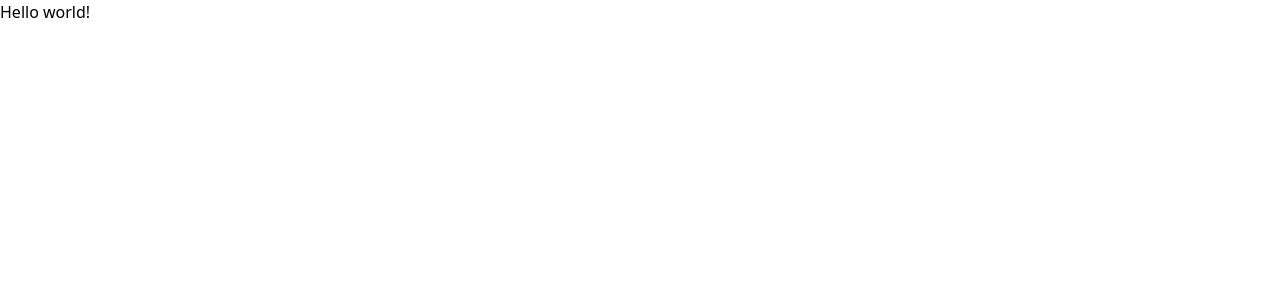
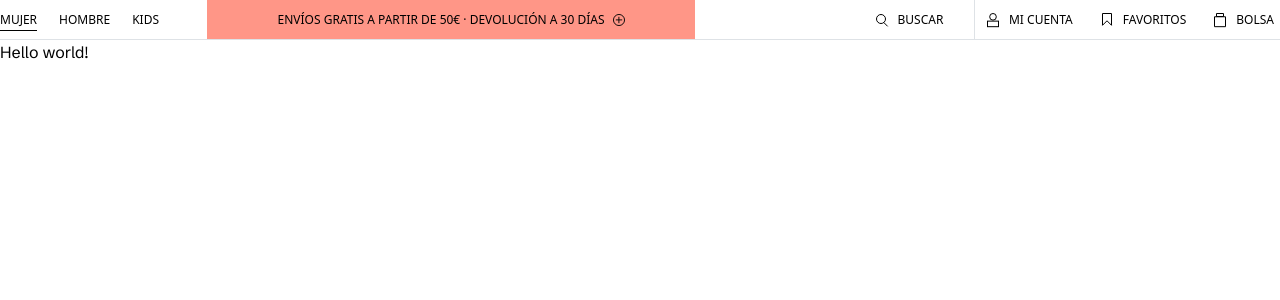
Before and after one commit to alejomejia/desigual-ux-developer, a Next.js app: page / in a window 1280 px wide. Shown: the top 300 px of the page. Built offline with nearby package versions, Linux system fonts and the light colour scheme.

Commit message:
create and add header component to layout

```diff
--- a/src/app/layout.tsx
+++ b/src/app/layout.tsx
@@ -1,5 +1,6 @@
 import type { Metadata } from "next";
 
+import { Header } from "@/components/header";
 import { fontSans } from "@/lib/styles/fonts";
 import { cn } from "@/lib/utils/helpers";
 
@@ -18,7 +19,10 @@ export default function RootLayout({
   return (
     <html lang="es">
       <body className={cn("antialased", fontSans.variable)}>
-        {children}
+        <Header />
+        <main className="font-sans">
+          {children}
+        </main>
       </body>
     </html>
   );
--- /dev/null
+++ b/src/components/header/header-announcement.tsx
@@ -0,0 +1,22 @@
+import { cn } from "@/lib/utils/helpers";
+
+import { IconPlusCircle } from "../icons/icon-plus-circle";
+import { Link } from "../link";
+
+const ANNOUNCEMENT_MESSAGE = "Envíos gratis a partir de 50€ · Devolución a 30 días"
+
+export function HeaderAnnouncement() {
+  return (
+    <Link
+      href="#"
+      className={cn(
+        "w-full max-w-122 h-full px-4",
+        "flex gap-2 justify-center items-center",
+        "bg-brand-salmon/80",
+        "group/announcement"
+      )}>
+      <span>{ANNOUNCEMENT_MESSAGE}</span>
+      <IconPlusCircle className="size-3" />
+    </Link>
+  )
+}
--- /dev/null
+++ b/src/components/header/header-categories-menu.tsx
@@ -0,0 +1,50 @@
+import { cn } from "@/lib/utils/helpers"
+import { Link } from "../link"
+
+const HEADER_CATEGORIES_ITEMS = [
+  {
+    id: "mujer",
+    href: "#",
+    label: "Mujer"
+  },
+  {
+    id: "hombre",
+    href: "#",
+    label: "Hombre"
+  },
+  {
+    id: "kids",
+    href: "#",
+    label: "Kids"
+  },
+]
+
+export function HeaderCategoriesMenu() {
+  return (
+    <nav className="h-full">
+      <ul className="h-full flex items-center gap-5.5">
+        {HEADER_CATEGORIES_ITEMS.map(({ id, href, label }, index) => {
+          // Active items must be compared by current path and href
+          // In this case just for UI work, I'm gonna use index based active classname
+          const isItemActive = index === 0
+
+          return (
+            <li key={id}>
+              <Link
+                href={href}
+                className={cn(
+                  {
+                    "border-b pb-0.5": isItemActive,
+                    "hover:opacity-40 transition-opacity duration-300": !isItemActive
+                  }
+                )}
+              >
+                {label}
+              </Link>
+            </li>
+          )
+        })}
+      </ul>
+    </nav>
+  )
+}
--- /dev/null
+++ b/src/components/header/header-search.tsx
@@ -0,0 +1,16 @@
+"use client"
+
+import { IconSearch } from "../icons/icon-search"
+
+export function HeaderSearch() {
+  const handleClick = () => {
+    console.log("Clicking search...")
+  }
+
+  return (
+    <button className="cursor-pointer px-1.5 w-full h-full flex gap-1 justify-center items-center" onClick={handleClick} type="button">
+      <IconSearch className="size-6" />
+      <span className="uppercase">Buscar</span>
+    </button>
+  )
+}
--- /dev/null
+++ b/src/components/header/header-shop-menu.tsx
@@ -0,0 +1,85 @@
+"use client"
+
+import type { ComponentType, SVGProps } from "react"
+import { IconFavorite } from "../icons/icon-favorite"
+import { IconShoppingBag } from "../icons/icon-shopping-bag"
+import { IconUser } from "../icons/icon-user"
+import { Link } from "../link"
+
+type ShopItemBase = {
+  id: string
+  label: string
+  icon: ComponentType<SVGProps<SVGSVGElement>>
+}
+
+type ShopItemButton = ShopItemBase & {
+  type: "button"
+  onClick: () => void
+}
+
+type ShopItemLink = ShopItemBase & {
+  type: "link"
+  href: string
+}
+
+type ShopItem = ShopItemButton | ShopItemLink
+
+const HEADER_SHOP_ITEMS: ShopItem[] = [
+  {
+    id: "account",
+    type: "link",
+    href: "#",
+    label: "Mi Cuenta",
+    icon: IconUser,
+  },
+  {
+    id: "favorites",
+    type: "link",
+    href: "#",
+    label: "Favoritos",
+    icon: IconFavorite,
+  },
+  {
+    id: "shopping-bag",
+    type: "button",
+    onClick: () => {
+      console.log("Clicking shopping bag...")
+    },
+    label: "Bolsa",
+    icon: IconShoppingBag,
+  },
+]
+
+function ShopMenuItem({ item }: { item: ShopItem }) {
+  const Icon = item.icon
+
+  if (item.type === "button") {
+    return (
+      <button className="cursor-pointer px-1.5 h-full flex gap-1 items-center" onClick={item.onClick} type="button">
+        <Icon className="size-6" />
+        <span className="uppercase">{item.label}</span>
+      </button>
+    )
+  }
+
+  return (
+    <Link className="px-1.5 h-full flex gap-1 items-center" href={item.href}>
+      <Icon className="size-6" />
+      <span>{item.label}</span>
+    </Link>
+  )
+}
+
+export function HeaderShopMenu() {
+  return (
+    <nav className="h-full">
+      <ul className="h-full flex items-center gap-2.5">
+        {HEADER_SHOP_ITEMS.map((item) => (
+          <li key={item.id} className="h-full">
+            <ShopMenuItem item={item} />
+          </li>
+        ))}
+      </ul>
+    </nav>
+  )
+}
--- /dev/null
+++ b/src/components/header/index.tsx
@@ -0,0 +1,23 @@
+import { HeaderAnnouncement } from "./header-announcement";
+import { HeaderCategoriesMenu } from "./header-categories-menu";
+import { HeaderSearch } from "./header-search";
+import { HeaderShopMenu } from "./header-shop-menu";
+
+export function Header() {
+  return (
+    <header className="w-full h-10 border-b border-brand-gray uppercase text-xs">
+      <div className="w-full h-full max-w-360 mx-auto flex gap-12">
+        <div className="flex-1 flex gap-12">
+          <HeaderCategoriesMenu />
+          <HeaderAnnouncement />
+        </div>
+        <div className="flex">
+          <div className="min-w-34 border-r border-brand-gray">
+            <HeaderSearch />
+          </div>
+          <HeaderShopMenu />
+        </div>
+      </div>
+    </header>
+  )
+}
--- a/src/lib/styles/globals.css
+++ b/src/lib/styles/globals.css
@@ -2,6 +2,6 @@
 
 @theme {
   --color-brand-black: #020202;
-  --color-brand-salmon: #FF7C6ACC;
+  --color-brand-salmon: #FF7C6A;
   --color-brand-gray: #DEE2E6;
 }
```
